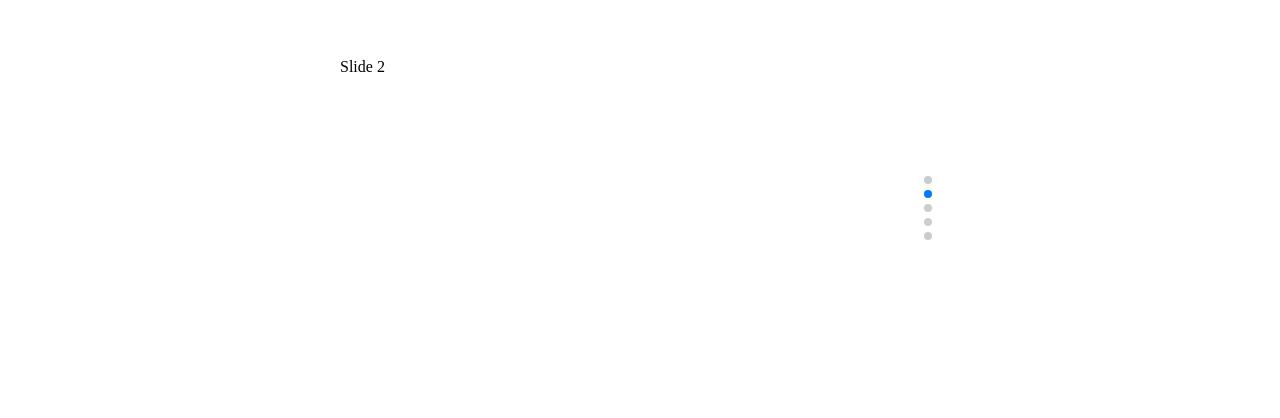
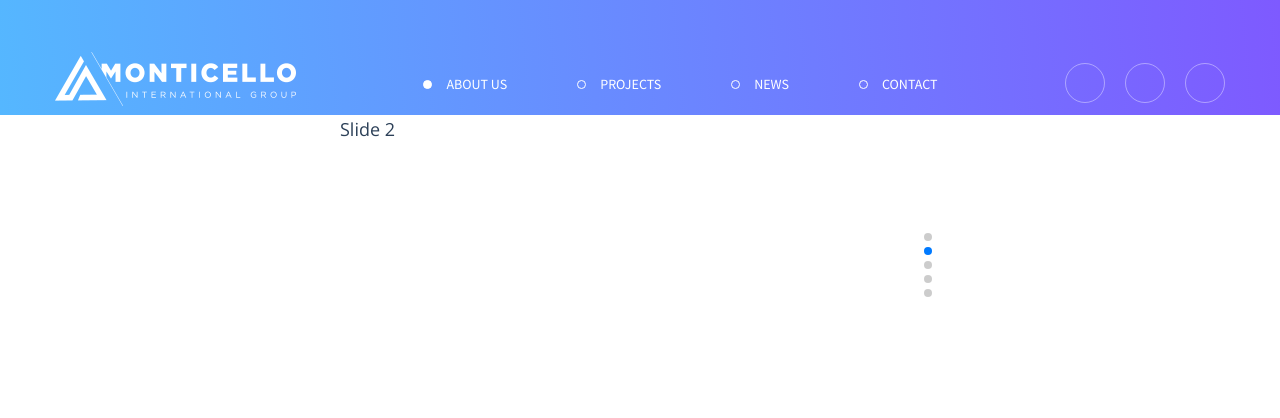
Before and after one commit to MaxymMalinin/BA--Project-2, a website built with webpack: page src/index.html in a window 1280 px wide. Built offline with nearby package versions, Linux system fonts and the light colour scheme.

Commit message:
add header

```diff
--- a/src/index.html
+++ b/src/index.html
@@ -9,12 +9,63 @@
   </head>
 
   <body>
-    <header>
-      <div>
-        <img class="Logo" src="./img/Logo.png" alt="Logo image" />
+    <header class="header">
+      <div class="center header_content">
+        <div>
+          <a class="logo" href="./">
+            <img class="logo_image" src="./img/logo.png" alt="Logo image" />
+          </a>
+        </div>
+
+        <nav>
+          <ul class="nav">
+            <li><a class="nav_item nav_item__visible" href="#">ABOUT US</a></li>
+            <li><a class="nav_item" href="#">PROJECTS</a></li>
+            <li><a class="nav_item" href="#">NEWS</a></li>
+            <li><a class="nav_item" href="#">CONTACT</a></li>
+          </ul>
+        </nav>
+
+        <nav>
+          <ul class="social">
+            <li>
+              <a
+                class="social_item"
+                href="https://twitter.com/"
+                target="_blank"
+              >
+                <svg class="social_icon twitter">
+                  <use xlink:href="#twitter"></use>
+                </svg>
+              </a>
+            </li>
+
+            <li>
+              <a
+                class="social_item"
+                href="https://www.facebook.com/"
+                target="_blank"
+              >
+                <svg class="social_icon facebook">
+                  <use xlink:href="#facebook"></use>
+                </svg>
+              </a>
+            </li>
+
+            <li>
+              <a
+                class="social_item"
+                href="https://www.instagram.com/"
+                target="_blank"
+              >
+                <svg class="social_icon instagram">
+                  <use xlink:href="#instagram"></use>
+                </svg>
+              </a>
+            </li>
+          </ul>
+        </nav>
       </div>
-      <div></div>
-      <div></div>
     </header>
 
     <div class="swiper">
@@ -29,9 +80,5 @@
       </div>
       <div class="swiper-pagination"></div>
     </div>
-
-    <!-- <svg class="icon">
-      <use xlink:href="#twitter"></use>
-    </svg> -->
   </body>
 </html>
--- a/src/style/_style.scss
+++ b/src/style/_style.scss
@@ -1,2 +1,3 @@
 @forward './reset/reset';
+@forward './fonts/fonts';
 @forward './general/general';
--- /dev/null
+++ b/src/style/general/_body.scss
@@ -0,0 +1,8 @@
+@use '../vars/color';
+
+body {
+  font-family: 'Open Sans';
+  font-size: 1.125rem;
+  line-height: 1.666;
+  color: color.$text;
+}
--- /dev/null
+++ b/src/style/general/_center.scss
@@ -0,0 +1,4 @@
+.center {
+  margin: 0 auto;
+  max-width: 1170px;
+}
--- /dev/null
+++ b/src/style/general/_header.scss
@@ -0,0 +1,14 @@
+.header {
+  padding-top: 3.25rem;
+  background: linear-gradient(
+    85deg,
+    rgba(85, 183, 255, 1) 0%,
+    rgba(126, 90, 255, 1) 100%
+  );
+
+  &_content {
+    display: flex;
+    justify-content: space-between;
+    align-items: center;
+  }
+}
--- /dev/null
+++ b/src/style/general/_logo.scss
@@ -0,0 +1,18 @@
+@use '../vars/color';
+
+.logo {
+  &:focus {
+    outline: 0.125rem solid color.$focus;
+    border-radius: 1rem;
+  }
+
+  &_image {
+    max-width: 100%;
+    height: auto;
+    transition: transform 0.25s ease-out;
+
+    &:hover {
+      transform: scale(0.98);
+    }
+  }
+}
--- /dev/null
+++ b/src/style/general/_nav.scss
@@ -0,0 +1,35 @@
+@use '../vars/color';
+
+.nav {
+  display: flex;
+  gap: 4.375rem;
+  font-family: 'Source Sans Pro';
+  font-size: 0.875rem;
+  line-height: 1.285;
+  color: color.$default-white;
+  text-transform: capitalize;
+
+  &_item:focus {
+    outline: 0.125rem solid color.$focus;
+    border-radius: 0.25rem;
+  }
+
+  &_item:hover {
+    color: color.$text-hover;
+  }
+
+  &_item::before {
+    content: '';
+    display: inline-block;
+    margin-right: 0.875rem;
+    width: 0.5625rem;
+    height: 0.5625rem;
+    border-radius: 50%;
+    border: 0.0625rem solid currentColor;
+  }
+
+  &_item__visible::before {
+    content: '';
+    background-color: color.$default-white;
+  }
+}
--- /dev/null
+++ b/src/style/general/_social.scss
@@ -0,0 +1,42 @@
+@use '../vars/color';
+
+.social {
+  display: flex;
+  gap: 1.25rem;
+
+  &_item {
+    display: flex;
+    justify-content: center;
+    align-items: center;
+    width: 2.5rem;
+    height: 2.5rem;
+    border: 0.0625rem solid color.$white-04;
+    border-radius: 50%;
+    fill: color.$default-white;
+
+    &:focus {
+      outline: 0.125rem solid color.$focus;
+      border-radius: 50%;
+    }
+
+    &:hover {
+      fill: color.$text-hover;
+    }
+  }
+
+  &_icon {
+    height: 1.125rem;
+  }
+}
+
+.facebook {
+  width: 0.625rem;
+}
+
+.twitter {
+  width: 1rem;
+}
+
+.instagram {
+  width: 0.875rem;
+}
--- a/src/style/vars/_color.scss
+++ b/src/style/vars/_color.scss
@@ -1 +1,6 @@
 $default-white: #fff;
+$white-04: rgba(255, 255, 255, 0.4);
+$text: #2c4058;
+
+$text-hover: #e0e0e2;
+$focus: #81d2c7;
```
Also changed, not shown: src/index.js (+5 -4 lines), src/style/general/_general.scss (+7 -2 lines), src/img/logo.png (renamed from src/img/Logo.png), src/style/fonts/_fonts.scss (renamed from src/style/general/fonts/_fonts.scss), src/style/general/_swiper.scss (renamed from src/style/general/swiper/_swiper.scss).
